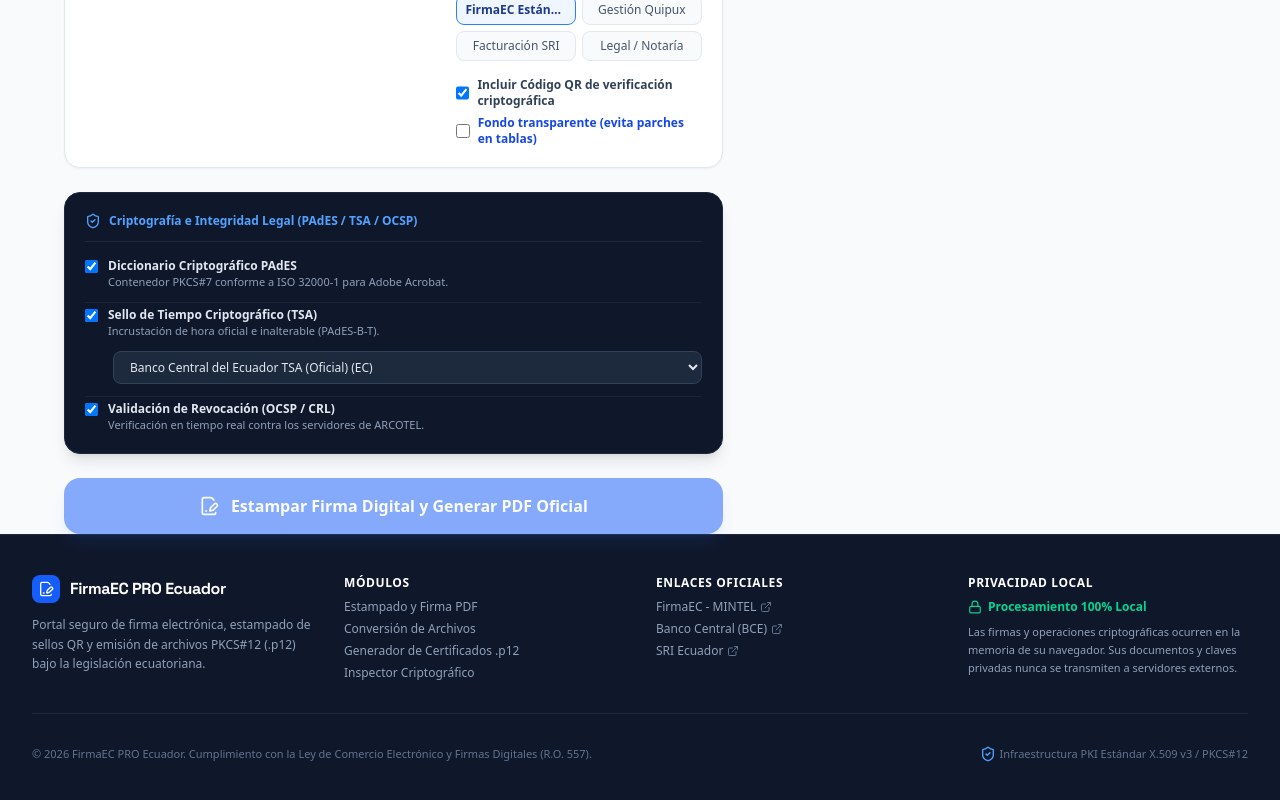
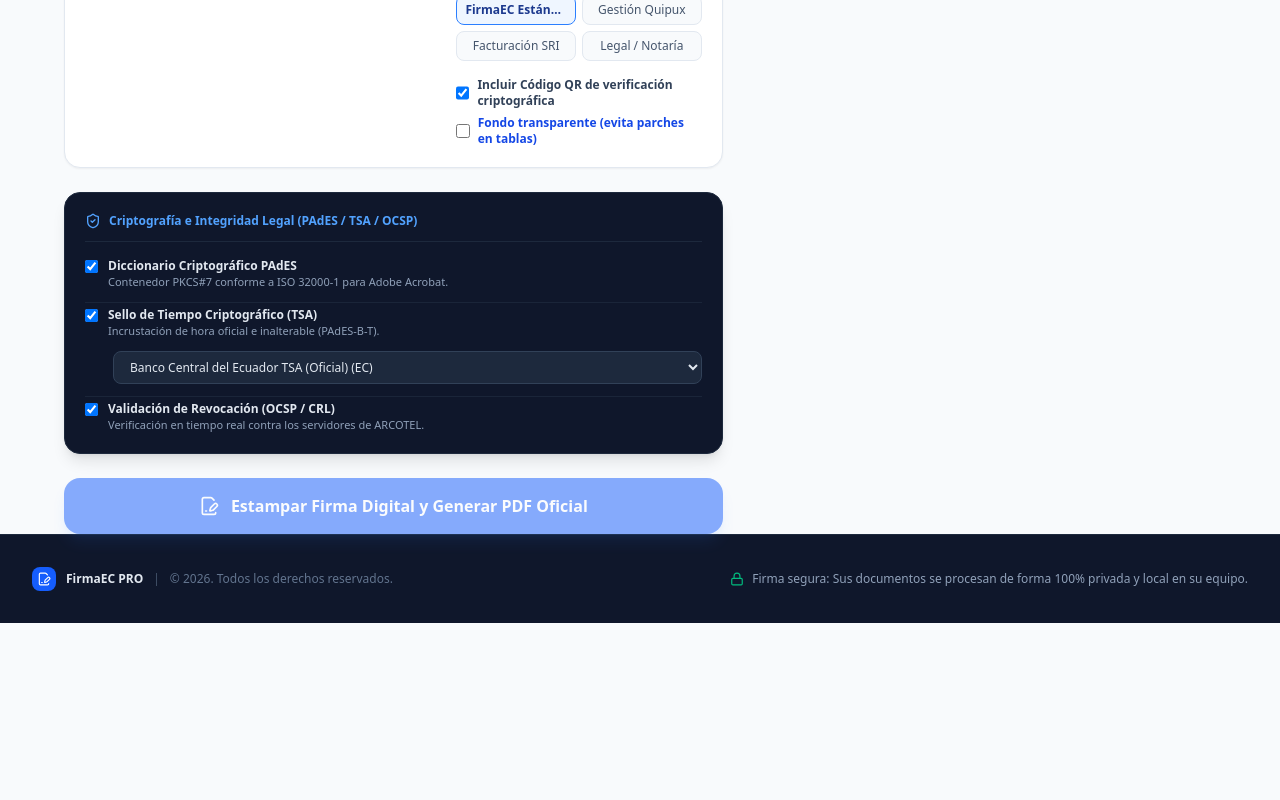
Before and after one commit to donpepito30/FirmaEc, a React (Vite) app: page / in a window 1280 px wide. Shown: the part 2152-2952 px from the top of the page. After the commit the page ends 2775 px from the top, so only its background shows below. Built offline with nearby package versions, Linux system fonts and the light colour scheme.

Commit message:
refactor: update service worker registration and simplify footer
Refactor service worker logic to prevent registration within iframes and simplify the footer component to reduce complexity.

```diff
--- a/src/components/Footer.tsx
+++ b/src/components/Footer.tsx
@@ -1,83 +1,27 @@
 import React from 'react';
-import { ShieldCheck, ExternalLink, FileSignature, Lock } from 'lucide-react';
+import { Lock, FileSignature } from 'lucide-react';
 
 export const Footer: React.FC = () => {
   return (
-    <footer className="bg-slate-900 text-slate-400 text-xs border-t border-slate-800">
-      <div className="max-w-7xl mx-auto px-4 sm:px-6 lg:px-8 py-10">
-        <div className="grid grid-cols-1 md:grid-cols-4 gap-8 mb-8">
-          {/* Col 1 */}
-          <div className="space-y-3">
-            <div className="flex items-center gap-2.5 text-white font-bold text-base font-display">
-              <div className="w-7 h-7 rounded-lg bg-blue-600 flex items-center justify-center text-white">
-                <FileSignature className="w-4 h-4" />
-              </div>
-              <span className="tracking-tight">FirmaEC PRO Ecuador</span>
-            </div>
-            <p className="text-xs text-slate-400 leading-relaxed">
-              Portal seguro de firma electrónica, estampado de sellos QR y emisión de archivos PKCS#12 (.p12) bajo la legislación ecuatoriana.
-            </p>
+    <footer className="bg-slate-900 text-slate-500 text-xs py-8 border-t border-slate-800">
+      <div className="max-w-7xl mx-auto px-4 sm:px-6 lg:px-8 flex flex-col sm:flex-row items-center justify-between gap-4">
+
+        {/* Left Side: Logo & Copyright */}
+        <div className="flex items-center gap-2.5">
+          <div className="w-6 h-6 rounded-lg bg-blue-600 flex items-center justify-center text-white">
+            <FileSignature className="w-3.5 h-3.5" />
           </div>
-
-          {/* Col 2 */}
-          <div className="space-y-2">
-            <h4 className="text-white font-bold text-xs uppercase tracking-wider">
-              Módulos
-            </h4>
-            <ul className="space-y-1.5 text-xs text-slate-400">
-              <li className="hover:text-slate-200 transition-colors">Estampado y Firma PDF</li>
-              <li className="hover:text-slate-200 transition-colors">Conversión de Archivos</li>
-              <li className="hover:text-slate-200 transition-colors">Generador de Certificados .p12</li>
-              <li className="hover:text-slate-200 transition-colors">Inspector Criptográfico</li>
-            </ul>
-          </div>
-
-          {/* Col 3 */}
-          <div className="space-y-2">
-            <h4 className="text-white font-bold text-xs uppercase tracking-wider">
-              Enlaces Oficiales
-            </h4>
-            <ul className="space-y-1.5 text-xs text-slate-400">
-              <li>
-                <a href="https://www.firmadigital.gob.ec" target="_blank" rel="noopener noreferrer" className="hover:text-white flex items-center gap-1 transition-colors">
-                  FirmaEC - MINTEL <ExternalLink className="w-3 h-3 text-slate-500" />
-                </a>
-              </li>
-              <li>
-                <a href="https://www.bce.fin.ec" target="_blank" rel="noopener noreferrer" className="hover:text-white flex items-center gap-1 transition-colors">
-                  Banco Central (BCE) <ExternalLink className="w-3 h-3 text-slate-500" />
-                </a>
-              </li>
-              <li>
-                <a href="https://www.sri.gob.ec" target="_blank" rel="noopener noreferrer" className="hover:text-white flex items-center gap-1 transition-colors">
-                  SRI Ecuador <ExternalLink className="w-3 h-3 text-slate-500" />
-                </a>
-              </li>
-            </ul>
-          </div>
-
-          {/* Col 4 */}
-          <div className="space-y-2">
-            <h4 className="text-white font-bold text-xs uppercase tracking-wider">
-              Privacidad Local
-            </h4>
-            <div className="flex items-center gap-1.5 font-bold text-emerald-400 text-xs">
-              <Lock className="w-3.5 h-3.5" />
-              <span>Procesamiento 100% Local</span>
-            </div>
-            <p className="text-slate-400 leading-relaxed text-[11px]">
-              Las firmas y operaciones criptográficas ocurren en la memoria de su navegador. Sus documentos y claves privadas nunca se transmiten a servidores externos.
-            </p>
-          </div>
+          <span className="font-bold text-slate-200">FirmaEC PRO</span>
+          <span className="text-slate-600">|</span>
+          <p>© 2026. Todos los derechos reservados.</p>
         </div>
 
-        <div className="pt-8 border-t border-slate-800 flex flex-col sm:flex-row items-center justify-between gap-4 text-[11px] text-slate-500">
-          <p>© 2026 FirmaEC PRO Ecuador. Cumplimiento con la Ley de Comercio Electrónico y Firmas Digitales (R.O. 557).</p>
-          <div className="flex items-center gap-1">
-            <ShieldCheck className="w-4 h-4 text-blue-400" />
-            <span>Infraestructura PKI Estándar X.509 v3 / PKCS#12</span>
-          </div>
+        {/* Right Side: Plain, non-technical Security Statement */}
+        <div className="flex items-center gap-2 text-slate-400 font-medium text-center sm:text-right">
+          <Lock className="w-3.5 h-3.5 text-emerald-500 shrink-0" />
+          <span>Firma segura: Sus documentos se procesan de forma 100% privada y local en su equipo.</span>
         </div>
+
       </div>
     </footer>
   );
--- a/src/main.tsx
+++ b/src/main.tsx
@@ -20,15 +20,14 @@
   console.warn('[PWA] ServiceWorker not supported or blocked by iframe sandbox:', e);
 }
 
-const isPreviewEnv =
-  typeof window !== 'undefined' && (
-    window.location.hostname.includes('ais-') ||
-    window.location.hostname.includes('localhost') ||
-    window.location.hostname.includes('127.0.0.1') ||
-    (window.self !== window.top)
-  );
+const isInsideIframe = typeof window !== 'undefined' && window.self !== window.top;
+const isLocalhost = typeof window !== 'undefined' && (
+  window.location.hostname === 'localhost' ||
+  window.location.hostname === '127.0.0.1'
+);
 
-if ('serviceWorker' in navigator && !isPreviewEnv && import.meta.env.PROD) {
+// Register service worker if supported, not in iframe, and running under HTTPS or localhost
+if ('serviceWorker' in navigator && !isInsideIframe) {
   try {
     window.addEventListener('load', () => {
       navigator.serviceWorker.register('/sw.js').then(
```
